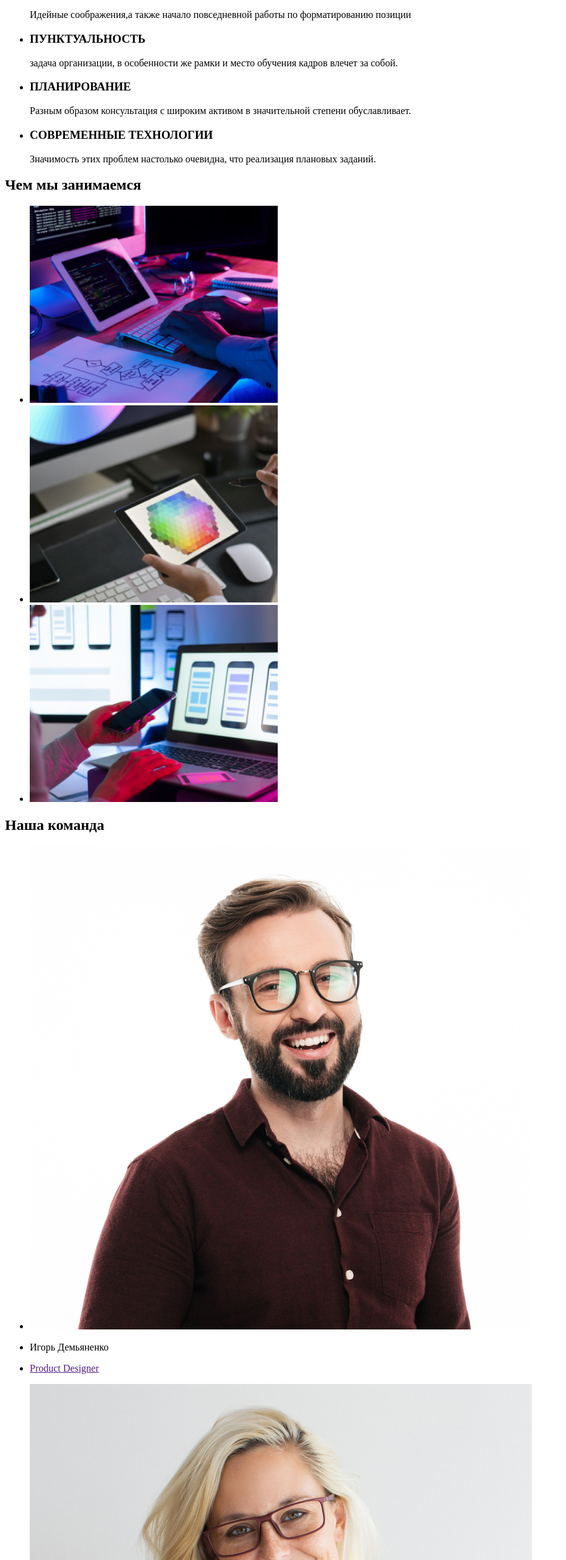
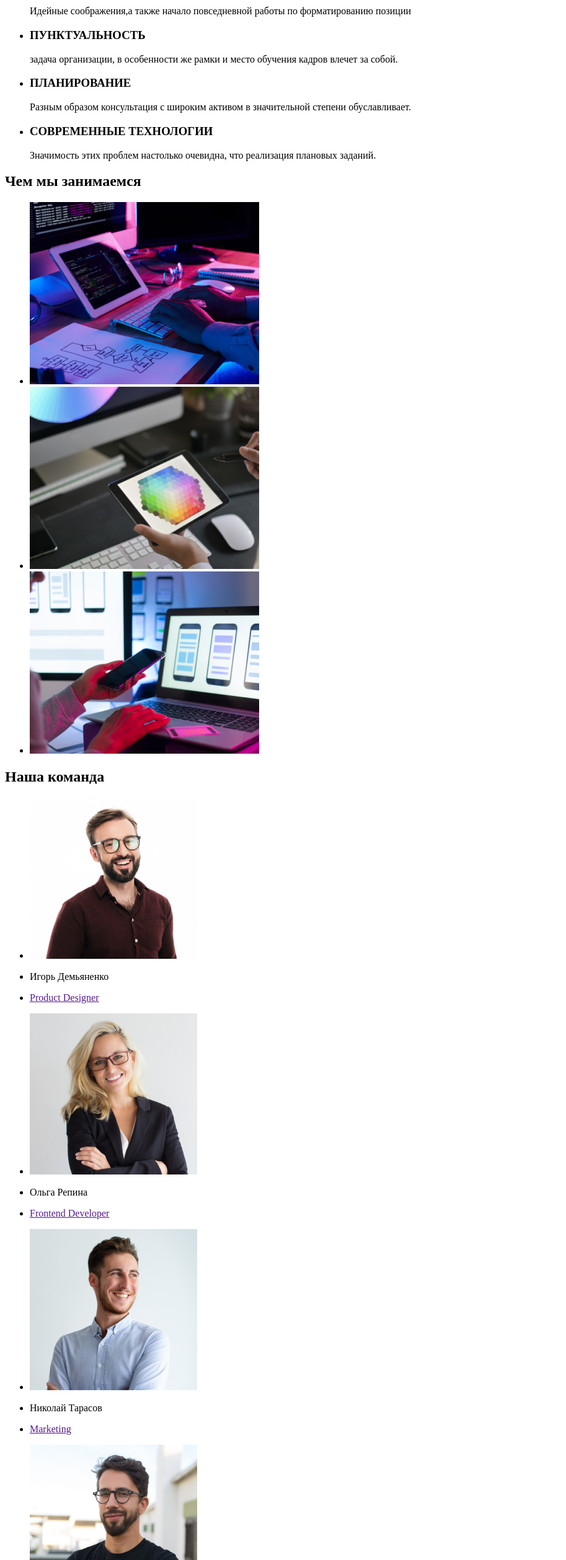
Before and after one commit to Jenya89/goit-markup-hw-01, a plain HTML site: page index.html in a window 1280 px wide. Shown: the part 283-2800 px from the top of the page at 62% size, without its empty margins (0-913 px from the left). Drawn offline with Linux system fonts and the light colour scheme.

Commit message:
Update index.html

```diff
--- a/index.html
+++ b/index.html
@@ -10,7 +10,7 @@
     <header>
         <nav>
             <a href="">
-                <img src="./images/WebStudio.png" alt="Логотип компании">
+                <img src="" alt="Логотип компании">
                 WebStudiio
             </a>
             <ul>
@@ -71,51 +71,52 @@
             <h2>Чем мы занимаемся</h2>
             <ul>
                 <li>
-                    <img src="./images/pk.png" alt="Разработка на ПК" width="400">
+                    <img src="./images/pk.png" alt="Разработка на ПК" width="370" height="294">
                 </li>
                 <li>
-                    <img src="./images/mobil.png" alt="Разработка на мобильном" width="400">
+                    <img src="./images/mobil.png" alt="Разработка на мобильном" width="370" height="294">
                 </li>
                 <li>
-                    <img src="./images/table-pk.png" alt="Разработка на планшете" width="400">
+                    <img src="./images/table-pk.png" alt="Разработка на планшете" width="370" height="294">
                 </li>
             </ul>
         </section>
         <section>
             <h2>Наша команда</h2>
             <ul>
-                <li><img src="./images/product-designer.jpg" alt="photo product designer"></li>
+                <li><img src="./images/product-designer.jpg" alt="photo product designer" width="270" height="260"></li>
                 <li>
                     <p>Игорь Демьяненко</p>
                 </li>
                 <li><a href="">Product Designer</a></li>
             </ul>
             <ul>
-                <li><img src="./images/frontend-developer.jpg" alt="photo frontend developer"></li>
+                <li><img src="./images/frontend-developer.jpg" alt="photo frontend developer" width="270" height="260"></li>
                 <li>
                     <p>Ольга Репина</p>
                 </li>
                 <li><a href="">Frontend Developer</a></li>
             </ul>
             <ul>
-                <li><img src="./images/marketing.jpg" alt="photo marketing"></li>
+                <li><img src="./images/marketing.jpg" alt="photo marketing" width="270" height="260"></li>
                 <li>
                     <p>Николай Тарасов</p>
                 </li>
                 <li><a href="">Marketing</a></li>
             </ul>
             <ul>
-                <li><img src="./images/ul-designer.jpg" alt="photo ul designer"></li>
+                <li><img src="./images/ul-designer.jpg" alt="photo ul designer" width="270" height="260"></li>
                 <li>
                     <p>Михаил Ермаков</p>
                 </li>
                 <li><a href="">UI Designer</a></li>
             </ul>
         </section>
-        <section>
+        <footer>
             <h2>
                 <a href="">
-                    <img src="./images/WebStudio.png" alt="Логотип компании">
+                    <img src="" alt="Логотип компании">
+                    WebStudiio
                 </a>
             </h2>
 
@@ -132,7 +133,8 @@
                     </li>
                 </ul>
             </address>
-        </section>
+        </footer>
+
      </main>
 </body>
 </html>
```
